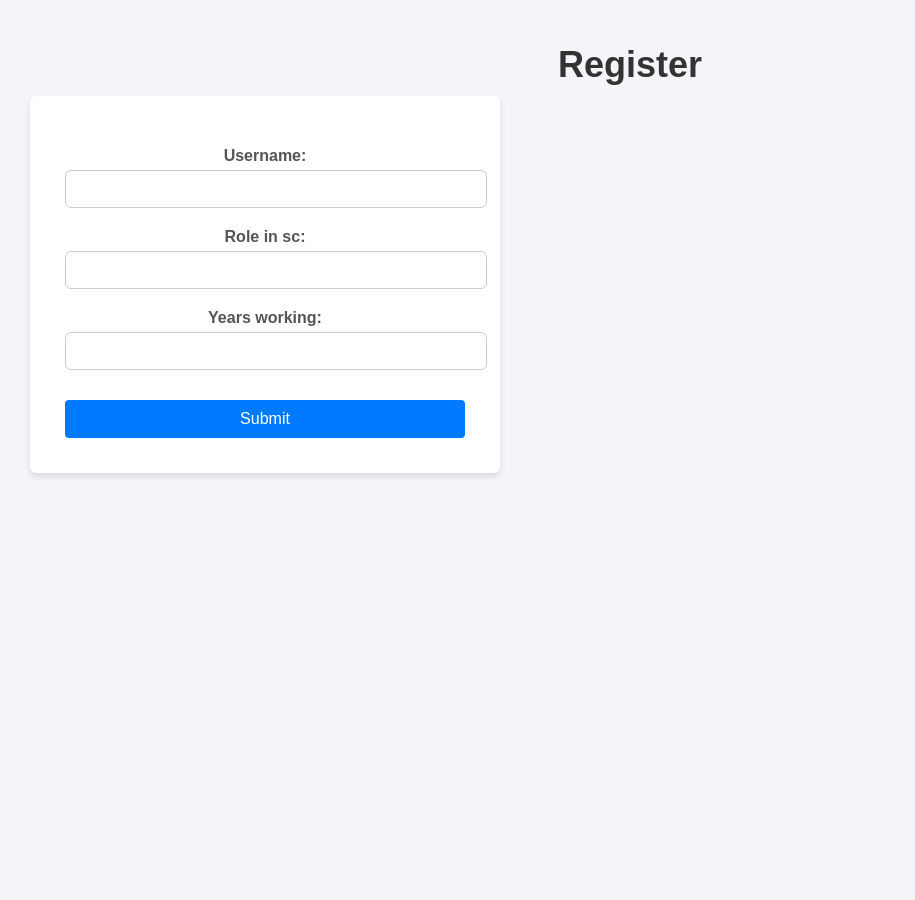
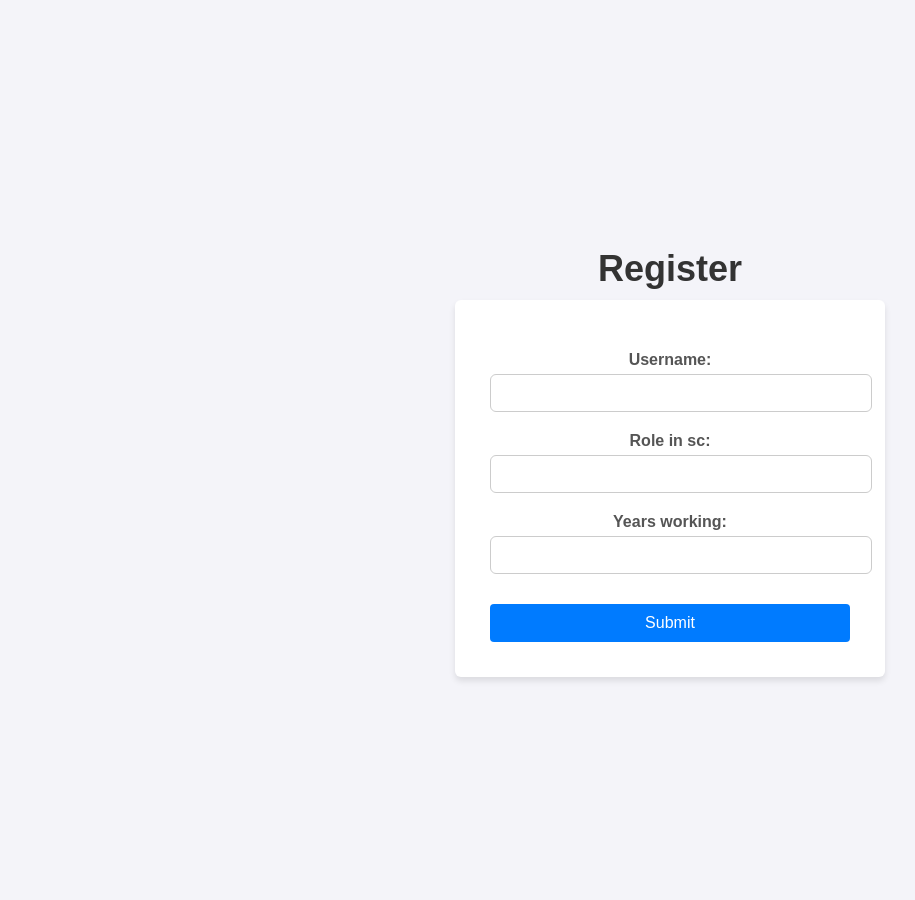
Before and after one commit to LenaIFX/Voting-format, a Django app: page /register/ in a window 1280 px wide. Shown: the whole page, without its empty margins (10-925 px from the left). Run offline with Django 5.2, Linux system fonts and the light colour scheme.

Commit message:
Register update

```diff
--- a/djangotutorial/mysite/survey/static/survey/styles.css
+++ b/djangotutorial/mysite/survey/static/survey/styles.css
@@ -5,22 +5,30 @@ body {
     background-color: #f4f4f9;
     margin: 0;
     padding: 0;
-    display: flex; /* Active le modèle flexbox */
-    justify-content: center; /* Centre horizontalement */
-    align-items: center; /* Centre verticalement */
-    height: 100vh; /* S'assure que le body occupe toute la hauteur de la fenêtre */
+    display: block; /* Allow content to flow naturally */
 }
 
 /* Container for the form and title */
 .container {
-    display: flex; /* Ajout pour centrer */
-    flex-direction: column; /* Aligne les éléments verticalement */
-    justify-content: center; /* Centre verticalement */
-    align-items: center; /* Centre horizontalement */
+    /* Keep this class generic for other pages */
+    max-width: 1200px;
+    margin: 0 auto;
+    padding: 20px;
+}
+
+/* Register Page Container */
+.register-container {
+    display: flex;
+    flex-direction: column; /* Stack elements vertically */
+    justify-content: center; /* Center content vertically */
+    align-items: center; /* Center content horizontally */
     text-align: center;
     width: 100%;
     max-width: 400px;
-    height: 100%; /* S'assure que le conteneur occupe toute la hauteur disponible */
+    height: 100vh; /* Make the container span the full viewport height */
+    margin: 0 auto; /* Center the container horizontally */
+    padding: 20px; /* Add padding around the content */
+    box-sizing: border-box; /* Include padding in the width calculation */
 }
 
 /* Form container styling */
@@ -31,13 +39,14 @@ form {
     box-shadow: 0 4px 6px rgba(0, 0, 0, 0.1);
     width: 100%;
     max-width: 400px;
+    margin-left: 80px; /* Add left margin to move the form to the right */
 }
-
 /* Form heading */
 h1 {
     text-align: center;
     color: #333333;
     margin-bottom: 20px; /*espacement entre le titre et le formulaire*/
+    margin-left: 80px;
     font-size: 40px; /* taille de police pour le titre */
 }
 
--- a/djangotutorial/mysite/survey/templates/survey/register.html
+++ b/djangotutorial/mysite/survey/templates/survey/register.html
@@ -8,7 +8,7 @@
     <link rel="stylesheet" href="{% static 'survey/styles.css' %}">
 </head>
 <body>
-    <div class="container">
+    <div class="register-container">
         <h1>Register</h1>
         <form method="post">
             {% csrf_token %}
```
Also changed, not shown: djangotutorial/mysite/db.sqlite3.
